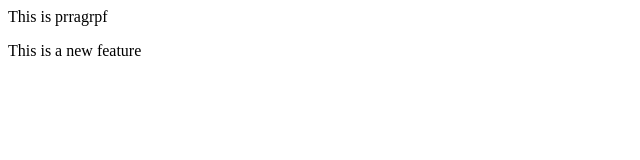
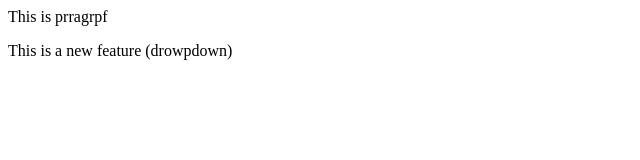
Before and after one commit to Md-arif-a11/localrepo, a plain HTML site: page index.html in a window 1280 px wide. Shown: the full height of the page, 0-640 px from the left. Drawn offline with Linux system fonts and the light colour scheme.

Commit message:
Add drowpdown

```diff
--- a/index.html
+++ b/index.html
@@ -1,2 +1,2 @@
 <p>This is prragrpf</p>
-<p>This is a new feature</p>
+<p>This is a new feature (drowpdown) </p>
```
